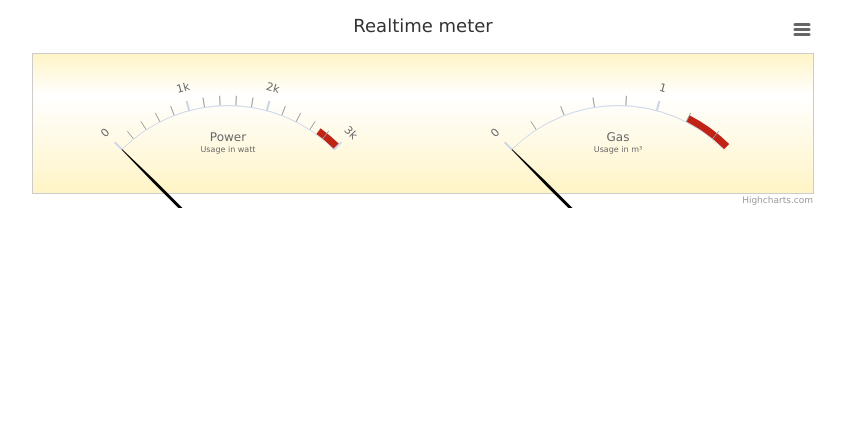
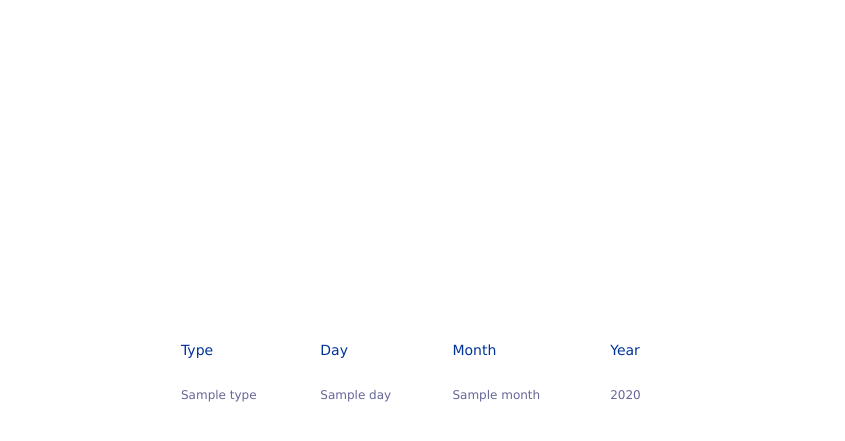
Before and after one commit to Error323/smartmeter, a Django app: template www/meter/templates/meter/index.html in a window 1280 px wide. Shown: the top 441 px of the page, without its empty margins (217-1062 px from the left). Run offline with Django 3.2, Linux system fonts and the light colour scheme; the template is opened without the code that fills it: most values are stand-ins (such as "Sample title", 1, 10 or a date in 2020); some libraries are stand-ins or nearby versions.

Commit message:
New index page

```diff
--- /dev/null
+++ b/www/meter/static/meter/style.css
@@ -0,0 +1,47 @@
+/* ------------------
+ styling for the tables
+   ------------------   */
+
+
+body
+{
+	line-height: 1.6em;
+}
+
+#cost
+{
+	font-family: "Lucida Sans Unicode", "Lucida Grande", Sans-Serif;
+	font-size: 12px;
+	background: #fff;
+	margin: 20px auto;
+	width: 500px;
+	border-collapse: collapse;
+	text-align: left;
+}
+
+#cost th
+{
+	font-size: 14px;
+	font-weight: normal;
+	color: #039;
+	padding: 10px 8px;
+	/*border-bottom: 2px solid #6678b1;*/
+}
+
+#cost td
+{
+	color: #669;
+	padding: 9px 8px 0px 8px;
+}
+
+#cost tbody tr:hover td
+{
+	color: #009;
+}
+
+#container
+{
+  width: 600px;
+  height: 300px;
+  margin: 0 auto;
+}
--- a/www/meter/templates/meter/index.html
+++ b/www/meter/templates/meter/index.html
@@ -1,133 +1,110 @@
-<!DOCTYPE html PUBLIC "-//W3C//DTD HTML 4.01//EN" "http://www.w3.org/TR/html4/strict.dtd">
-<html>
+<!DOCTYPE html PUBLIC "-//W3C//DTD XHTML 1.0 Transitional//EN" "http://www.w3.org/TR/xhtml1/DTD/xhtml1-transitional.dtd">
+<html xmlns="http://www.w3.org/1999/xhtml">
 <head>
-    <title>
-    Smartmeter overview - RPi
-    </title>
-    <meta http-equiv="Content-Type" content="text/html; charset=utf-8">
-    <script src="http://code.jquery.com/jquery-1.9.1.js" type="text/javascript"></script>
-    <script src="http://code.highcharts.com/highcharts.js"></script>
-    <script src="http://code.highcharts.com/highcharts-more.js"></script>
-    <script src="http://code.highcharts.com/modules/exporting.js"></script>
+<meta http-equiv="Content-Type" content="text/html; charset=utf-8" />
+<title>Smartmeter Overview - RPi</title>
+{% load staticfiles %}
+<link rel="stylesheet" href="{% static "meter/style.css" %}"/>
+<script src="http://code.jquery.com/jquery-1.9.1.js"/>
+<script src="http://code.highcharts.com/highcharts.js"/>
 <script type="text/javascript">
-    $(function() {
+$(function () {
+  $.getJSON('realtime', function(data) {
     $('#container').highcharts({
-        chart: {
-          type: 'gauge',
-          plotBorderWidth: 1,
-          plotBackgroundColor: {
-            linearGradient: { x1: 0, y1: 0, x2: 0, y2: 1 },
-            stops: [
-            [0, '#FFF4C6'],
-            [0.3, '#FFFFFF'],
-            [1, '#FFF4C6']
-            ]
+      title: {
+        text: 'Realtime Usage'
       },
-          plotBackgroundImage: null,
-          height: 200
+      subtitle: {
+        text: 'Landys+Gir E350 smartmeter - RPi powered'
       },
-
+      xAxis: [{
         title: {
-          text: 'Realtime meter'
+        text: 'Time'
+        }
+      }],
+      yAxis: [{ // Primary yAxis
+        title: {
+          text: 'Gas',
+          style: {
+            color: '#89A54E'
+          }
         },
-
-        pane: [{
-          startAngle: -45,
-          endAngle: 45,
-          background: null,
-          center: ['25%', '145%'],
-          size: 300
-        }, {
-          startAngle: -45,
-          endAngle: 45,
-          background: null,
-          center: ['75%', '145%'],
-          size: 300
+        labels: {
+          format: '{value} m\u00B3',
+          style: {
+            color: '#89A54E'
+          }
+        }
+      }, { // Secondary yAxis
+        title: {
+          text: 'Power',
+          style: {
+            color: '#4572A7'
+          }
+        },
+        labels: {
+          format: '{value} W',
+          style: {
+            color: '#4572A7'
+          }
+        },
+        opposite: true
       }],
-
-        yAxis: [{
-          min: 0,
-          max: 3000,
-          minorTickPosition: 'outside',
-          tickPosition: 'outside',
-          labels: {
-            rotation: 'auto',
-            distance: 20
+      tooltip: {
+        shared: true
       },
-          plotBands: [{
-            from: 2700,
-            to: 3000,
-            color: '#C02316',
-            innerRadius: '100%',
-            outerRadius: '105%'
-          }],
-          pane: 0,
-          title: {
-            text: 'Power<br/><span style="font-size:8px">Usage in watt</span>',
-            y: -40
+      legend: {
+        layout: 'vertical',
+        align: 'left',
+        x: 120,
+        verticalAlign: 'top',
+        y: 100,
+        floating: true,
+        backgroundColor: '#FFFFFF'
+      },
+      series: [{
+        name: 'Power',
+        yAxis: 1,
+        color: '#4572A7',
+        data: data.power,
+        tooltip: {
+          valueSuffix: ' W'
         }
       }, {
-          min: 0,
-          max: 1.5,
-          minorTickPosition: 'outside',
-          tickPosition: 'outside',
-          labels: {
-            rotation: 'auto',
-            distance: 20
-          },
-          plotBands: [{
-            from: 1.2,
-            to: 1.5,
-            color: '#C02316',
-            innerRadius: '100%',
-            outerRadius: '105%'
-          }],
-          pane: 1,
-          title: {
-            text: 'Gas<br/><span style="font-size:8px">Usage in m\u00B3</span>',
-            y: -40
+        name: 'Gas',
+        color: '#89A54E',
+        step: true,
+        data: data.gas,
+        tooltip: {
+          valueSuffix: ' m\u00B3'
         }
-        }],
-
-        plotOptions: {
-          gauge: {
-          dataLabels: {
-            enabled: false
-          },
-          dial: {
-            radius: '100%'
-          }
-          }
-        },
-
-
-        series: [{
-          data: [0],
-          yAxis: 0
-        }, {
-          data: [0],
-          yAxis: 1
       }]
-
-      },
-
-      function(chart) {
-        setInterval(function() {
-          $.getJSON('realtime/', function(data) {
-            var power = chart.series[0].points[0];
-            var gas = chart.series[1].points[0];
-            data.power = Math.min(data.power, 3200);
-            data.gas = Math.min(data.gas, 1.7);
-            power.update(data.power, false);
-            gas.update(data.gas, false);
-            chart.redraw();
-          })
-        }, 10000);
+    });
   });
 });
 </script>
 </head>
   <body>
-    <div id="container" style="width: 800px; height: 400px; margin: 0 auto"></div>
+    <div id="container"></div>
+    <table id="cost" summary="Energy costs">
+        <thead>
+          <tr>
+            <th scope="col">Type</th>
+            <th scope="col">Day</th>
+            <th scope="col">Month</th>
+            <th scope="col">Year</th>
+          </tr>
+        </thead>
+        <tbody>
+        {% for entry in cost_table %}
+          <tr>
+            <td>{{ entry.type }}</td>
+            <td>{{ entry.day }}</td>
+            <td>{{ entry.month }}</td>
+            <td>{{ entry.year }}</td>
+          </tr>
+        {% endfor %}
+        </tbody>
+    </table>
   </body>
 </html>
--- a/www/meter/urls.py
+++ b/www/meter/urls.py
@@ -3,14 +3,12 @@
 from meter import views
 
 urlpatterns = patterns('',
-  url(r'^$', views.index, name='index'),
+  url(r'^$', views.cost, name='index'),
   url(r'^realtime/$', views.realtime, name='realtime'),
   url(r'^(?P<name>power)/$', views.index, name='index'),
   url(r'^(?P<name>power)/data/$', views.power, name='power'),
   url(r'^(?P<name>power)/data/(?P<start>\d+)/(?P<end>\d+)/$', views.power, name='power'),
   url(r'^(?P<name>gas)/$', views.index, name='index'),
   url(r'^(?P<name>gas)/data/$', views.gas, name='gas'),
-  url(r'^(?P<name>gas)/data/(?P<start>\d+)/(?P<end>\d+)/$', views.gas, name='gas'),
-  url(r'^gascost/(?P<start>e-[1-9][ymd])/$', views.gascost, name='gascost'),
-  url(r'^powercost/(?P<start>e-[1-9][ymd])/$', views.powercost, name='powercost'),
+  url(r'^(?P<name>gas)/data/(?P<start>\d+)/(?P<end>\d+)/$', views.gas, name='gas')
 )
```
Also changed, not shown: createdb.py (+2 -6 lines), www/meter/views.py (+114 -53 lines). Lines whose indentation alone changed are shown as unchanged.
